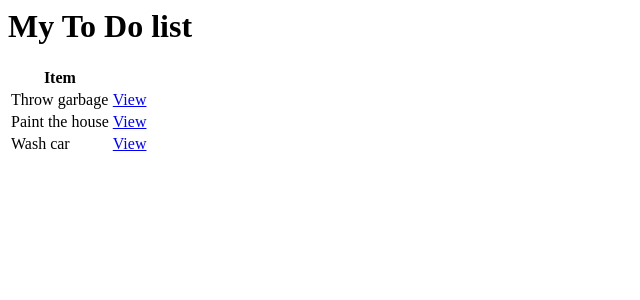
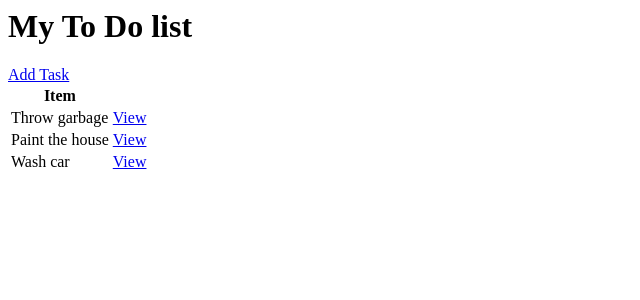
Before and after one commit to Musa17/todo_list, a Django app: page / in a window 1280 px wide. Shown: the top 300 px of the page, without its empty margins (0-640 px from the left). Run offline with Django 4.2, Linux system fonts and the light colour scheme; data comes from the database, SQL or seed files in the repository.

Commit message:
Creating TaskCreate view

```diff
--- /dev/null
+++ b/base/templates/base/task_form.html
@@ -0,0 +1 @@
+<h3>Task Form</h3>
--- a/base/templates/base/task_list.html
+++ b/base/templates/base/task_list.html
@@ -1,4 +1,5 @@
 <h1>My To Do list</h1>
+<a href = "{% url 'task-create' %}">Add Task</a>
 
 <table>
     <tr>
--- a/base/urls.py
+++ b/base/urls.py
@@ -1,7 +1,8 @@
 from django.urls import path
-from .views import TaskList, TaskDetail
+from .views import TaskList, TaskDetail, TaskCreate
 
 urlpatterns = [
     path('', TaskList.as_view(), name='tasks'),
     path('task/<int:pk>/', TaskDetail.as_view(), name='task'),
+    path('task-create', TaskCreate.as_view(), name='task-create'),
 ]
--- a/base/views.py
+++ b/base/views.py
@@ -1,7 +1,8 @@
 from django.shortcuts import render
 from django.views.generic.list import ListView
 from django.views.generic.detail import DetailView
-
+from django.views.generic.edit import CreateView
+from django.urls import reverse_lazy
 from .models import Task
 
 class TaskList(ListView):
@@ -12,3 +13,8 @@ class TaskDetail(DetailView):
     model = Task
     context_object_name = 'task'
     template_name = 'base/task.html'
+
+class TaskCreate(CreateView):
+    model = Task
+    fields = '__all__'
+    success_url = reverse_lazy('tasks')
```
